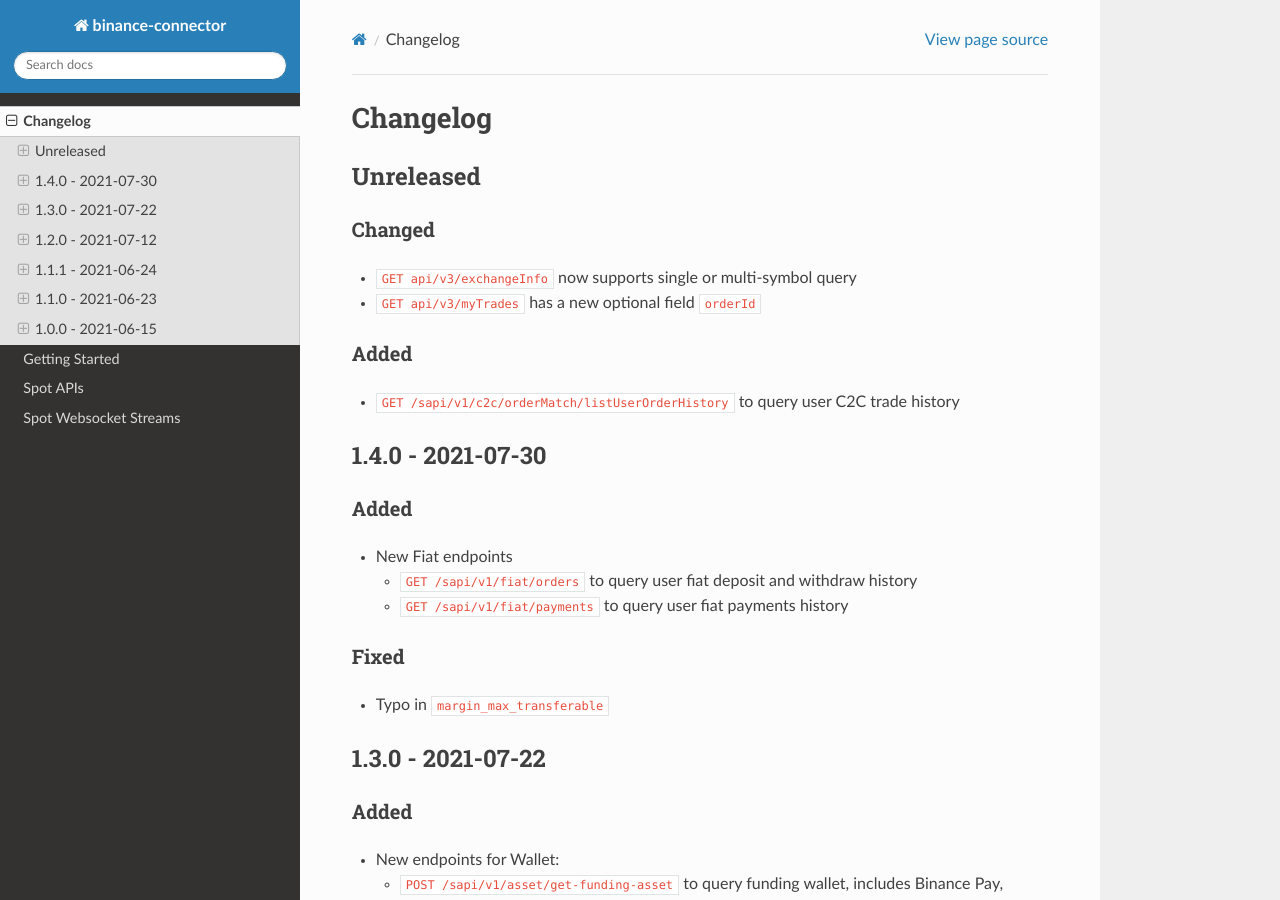
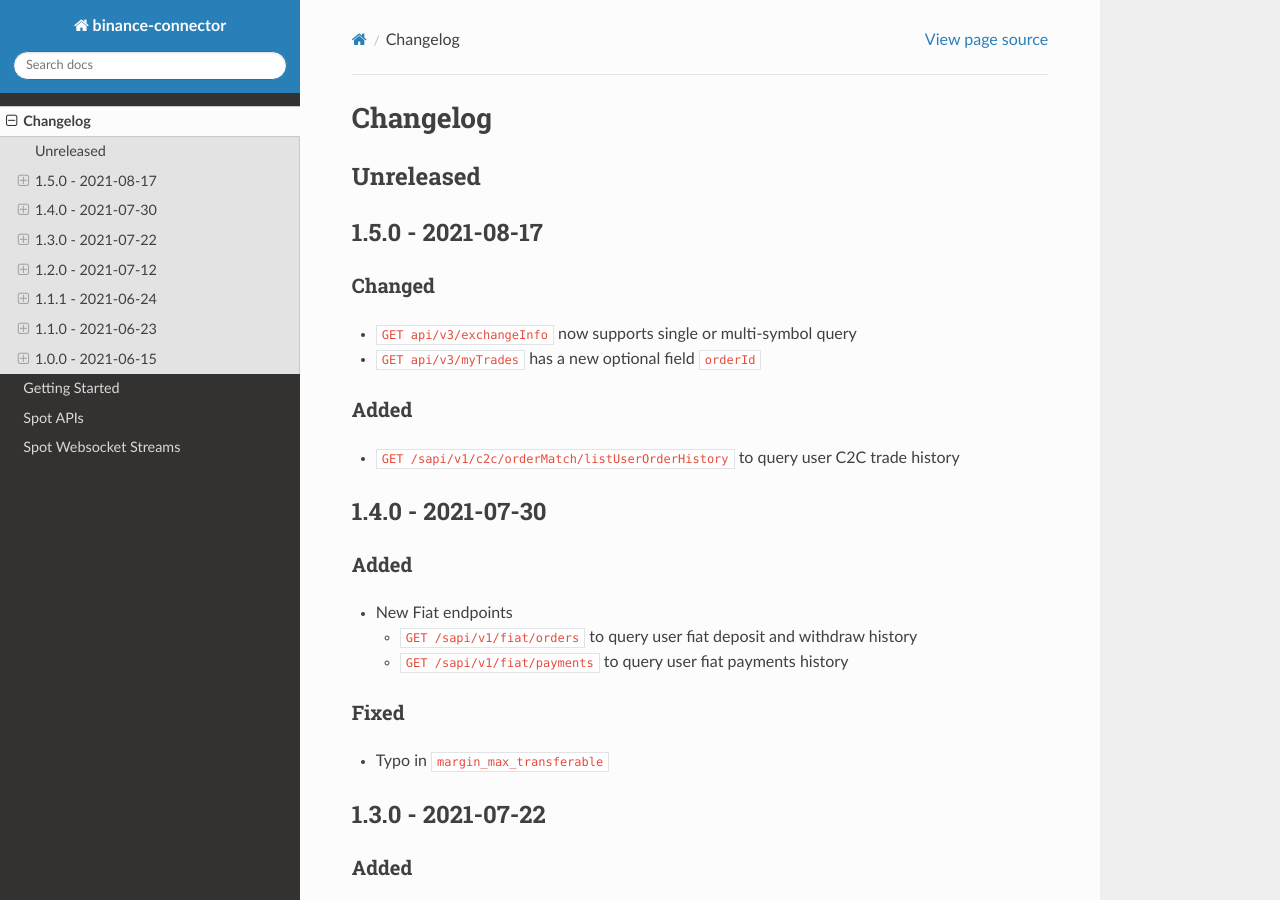
Before and after one commit to binance/binance-connector-python, a Sphinx documentation site: the page built from docs/source/CHANGELOG.rst, in a window 1280 px wide and 900 px high. Built offline with Sphinx 7.4.7 and the Read the Docs theme 2.0.0, drawn with Linux system fonts in a browser that asks for light colours.

Commit message:
pump version to 1.5.0

```diff
--- a/binance/__version__.py
+++ b/binance/__version__.py
@@ -1 +1 @@
-__version__ = "1.4.0"
+__version__ = "1.5.0"
--- a/docs/source/CHANGELOG.rst
+++ b/docs/source/CHANGELOG.rst
@@ -4,6 +4,9 @@ Changelog
 
 Unreleased
 ----------
+
+1.5.0 - 2021-08-17
+------------------
 
 Changed
 ^^^^^^^
```
Also changed, not shown: CHANGELOG.md (+2 -0 lines).
